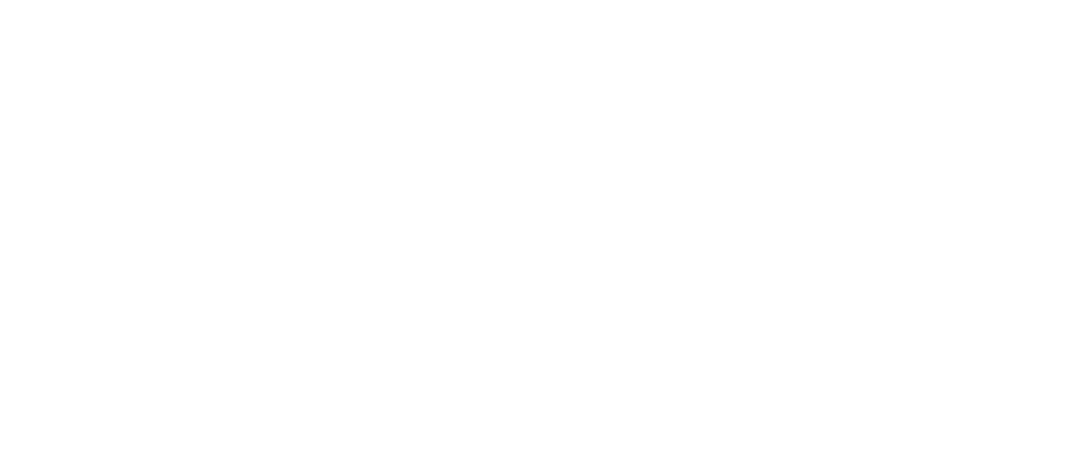
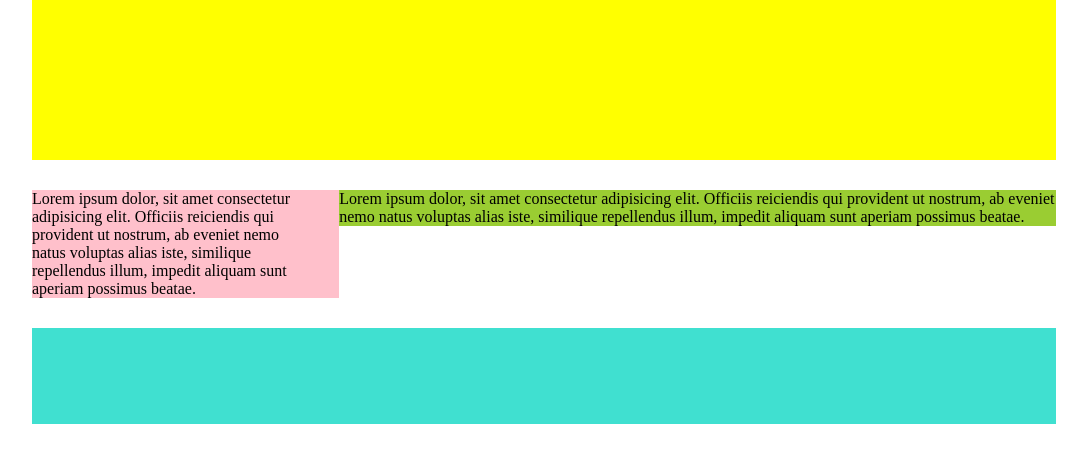
Before and after one commit to ChiaraPassaro/classe49-float, a plain HTML site: page layout-2col/index.html in a window 1280 px wide. Shown: the whole page, without its empty margins (96-1183 px from the left). Drawn offline with Linux system fonts and the light colour scheme.

Commit message:
example float layout 2 cols

```diff
--- a/esempi-base/css/style.css
+++ b/esempi-base/css/style.css
@@ -0,0 +1,18 @@
+.container {
+  background-color: yellow;
+}
+.container::after {
+  content: '';
+  display: table;
+  clear: both;
+}
+.float-left {
+  float: left;
+  height: 100px;
+  background-color: pink;
+}
+.float-right {
+  float: right;
+  height: 50px;
+  background-color: blue;
+}
--- a/layout-2col/css/style.css
+++ b/layout-2col/css/style.css
@@ -0,0 +1,41 @@
+* {
+  margin: 0;
+  padding: 0;
+  box-sizing: border-box;
+}
+html {
+  font-size: 100%;
+}
+.clearfix::after {
+  content: '';
+  display: table;
+  clear: both;
+}
+.container {
+  width: 80%;
+  margin: 0 auto;
+}
+header {
+  height: 10em;
+  background-color: yellow;
+}
+main {
+  margin: 30px 0;
+}
+.col-left {
+  float: left;
+  width: 30%;
+  padding-right: 30px;
+  background-color: pink;
+}
+.col-right {
+  float: left;
+  width: 70%;
+  /* width: calc(70% - 30px); */
+  background-color: yellowgreen;
+}
+
+footer {
+  height: 6em;
+  background-color: turquoise;
+}
--- a/layout-2col/index.html
+++ b/layout-2col/index.html
@@ -12,7 +12,18 @@
 
 <body>
   <div class="container">
-
+    <header></header>
+    <main class="clearfix">
+      <div class="col-left">Lorem ipsum dolor, sit amet consectetur adipisicing elit. Officiis reiciendis qui provident
+        ut nostrum, ab eveniet nemo natus voluptas alias iste, similique repellendus illum, impedit aliquam sunt aperiam
+        possimus beatae.</div>
+      <div class="col-right"> Lorem ipsum dolor, sit amet consectetur adipisicing elit. Officiis reiciendis qui
+        provident
+        ut nostrum, ab eveniet nemo natus voluptas alias iste, similique repellendus illum, impedit aliquam sunt aperiam
+        possimus beatae.
+      </div>
+    </main>
+    <footer></footer>
   </div>
 </body>
 
--- a/layout-simple/css/style.css
+++ b/layout-simple/css/style.css
@@ -0,0 +1,44 @@
+* {
+  margin: 0;
+  padding: 0;
+  box-sizing: border-box;
+}
+
+.clearfix::after {
+  content: '';
+  display: table;
+  clear: both;
+}
+
+.container {
+  width: 80%;
+  /* height: 100px; */
+  margin: 0 auto;
+  background-color: grey;
+}
+header {
+  height: 200px;
+  background-color: yellow;
+}
+main {
+  background-color: tomato;
+}
+/* .col-left,
+.col-right {
+  height: 500px;
+} */
+.col-left {
+  float: left;
+  width: 30%;
+  background-color: violet;
+}
+.col-right {
+  float: right;
+  width: 70%;
+  background-color:springgreen;
+}
+
+footer {
+  height: 100px;
+  background-color: lightblue;
+}
```
Also changed, not shown: esempi-base/index.html (+4 -1 lines), layout-simple/index.html (+14 -0 lines).
